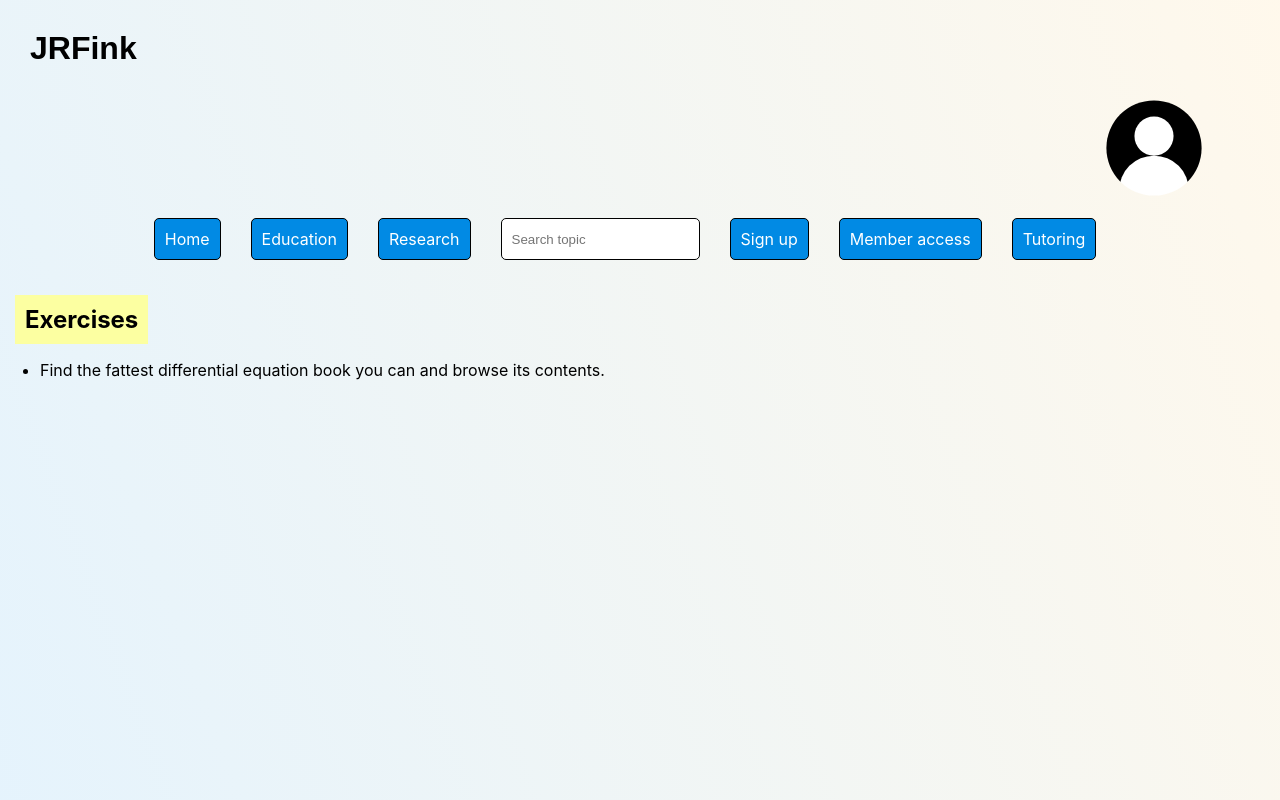
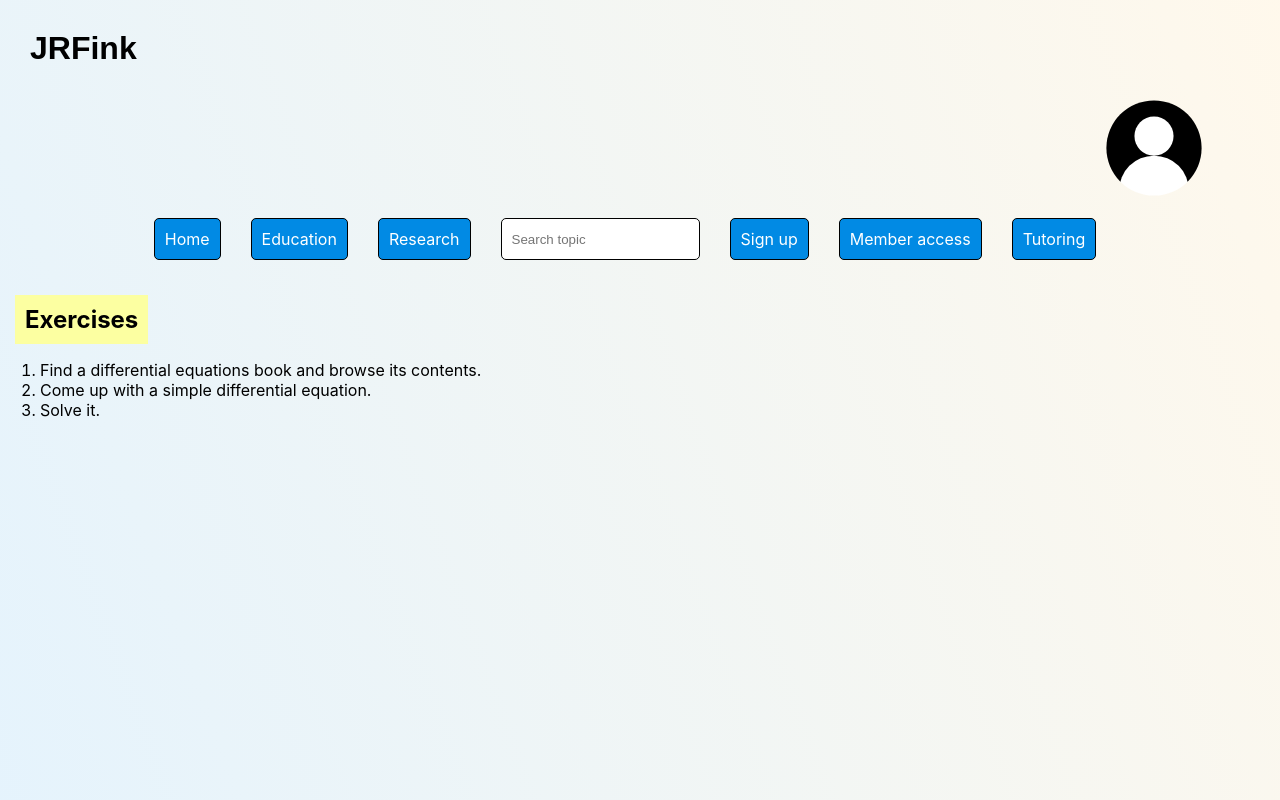
Before and after one commit to JRFink/jrfphyspagesnew, a Next.js app: page /exercises/gp1/diffex in a window 1280 px wide. Shown: the top 800 px of the page. Built offline with nearby package versions, Linux system fonts and the light colour scheme.

Commit message:
Update diffex.tsx

```diff
--- a/pages/exercises/gp1/diffex.tsx
+++ b/pages/exercises/gp1/diffex.tsx
@@ -7,11 +7,17 @@ const DiffEx = () => {
   return (
     <div>
         <Exerciseheading />
-        <ul>
+        <ol>
             <li>
-                Find the fattest differential equation book you can and browse its contents.
+                Find a differential equations book and browse its contents.
             </li>
-        </ul>
+<li>
+   Come up with a simple differential equation.
+</li>
+<li>
+Solve it.
+</li>
+        </ol>
     </div>
   );
 }
```
